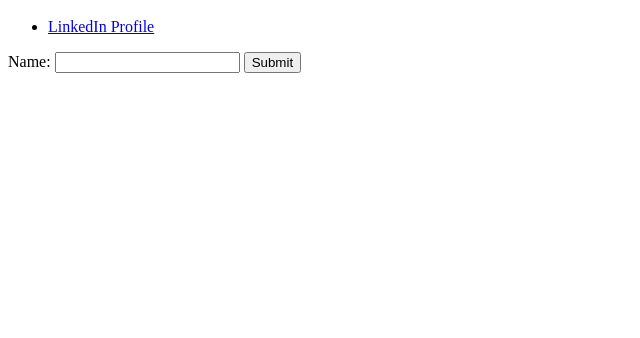
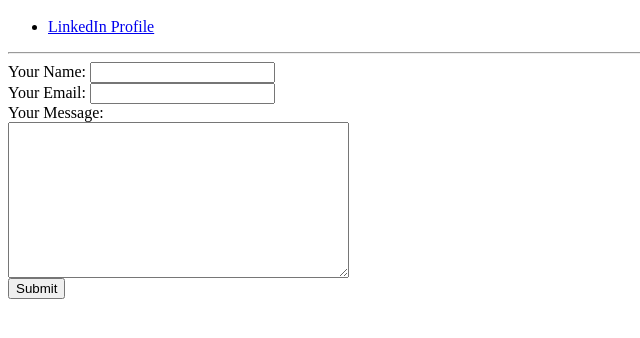
Before and after one commit to everestuar/cv, a plain HTML site: page contact.html in a window 1280 px wide. Shown: the part 48-386 px from the top of the page, without its empty margins (0-640 px from the left). Drawn offline with Linux system fonts and the light colour scheme.

Commit message:
Ajustes a forma para contacto

```diff
--- a/contact.html
+++ b/contact.html
@@ -11,10 +11,14 @@
   <ul>
     <li><a href="https://www.linkedin.com/in/everestuar/">LinkedIn Profile</a></li>
   </ul>
-
-  <form class="" action="index.html" method="post">
-    <label for="">Name:</label>
-    <input type="text" name="" value="">
+  <hr>
+  <form action="index.html" method="post" enctype="text/plain">
+    <label>Your Name:</label>
+    <input type="text" name="yourName" value=""><br>
+    <label for="">Your Email:</label>
+    <input type="email" name="yourEmail" value=""><br>
+    <label>Your Message:</label><br>
+    <textarea name="yourMessage" rows="10" cols="40"></textarea><br>
     <input type="submit" name="">
   </form>
 
```
